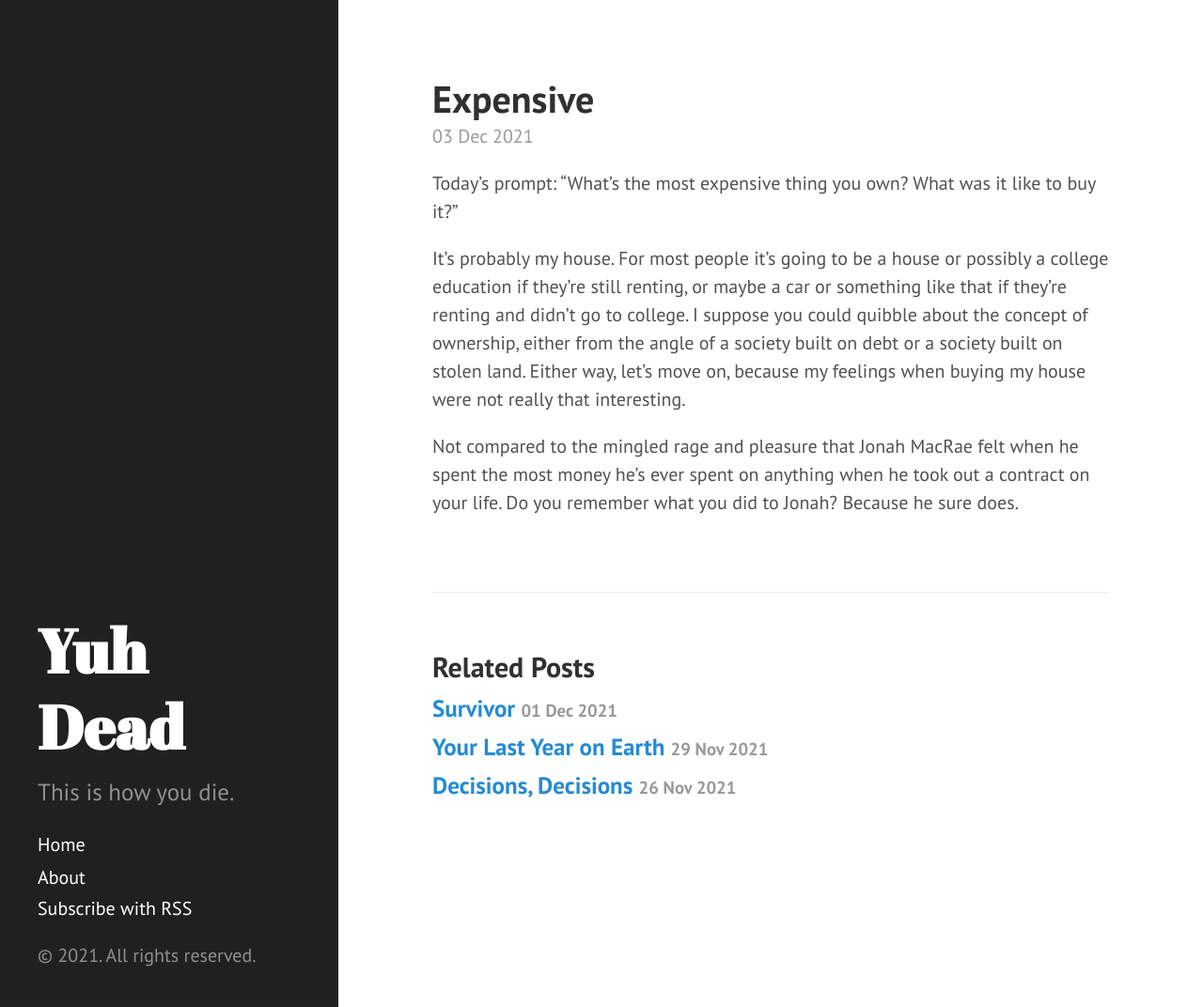
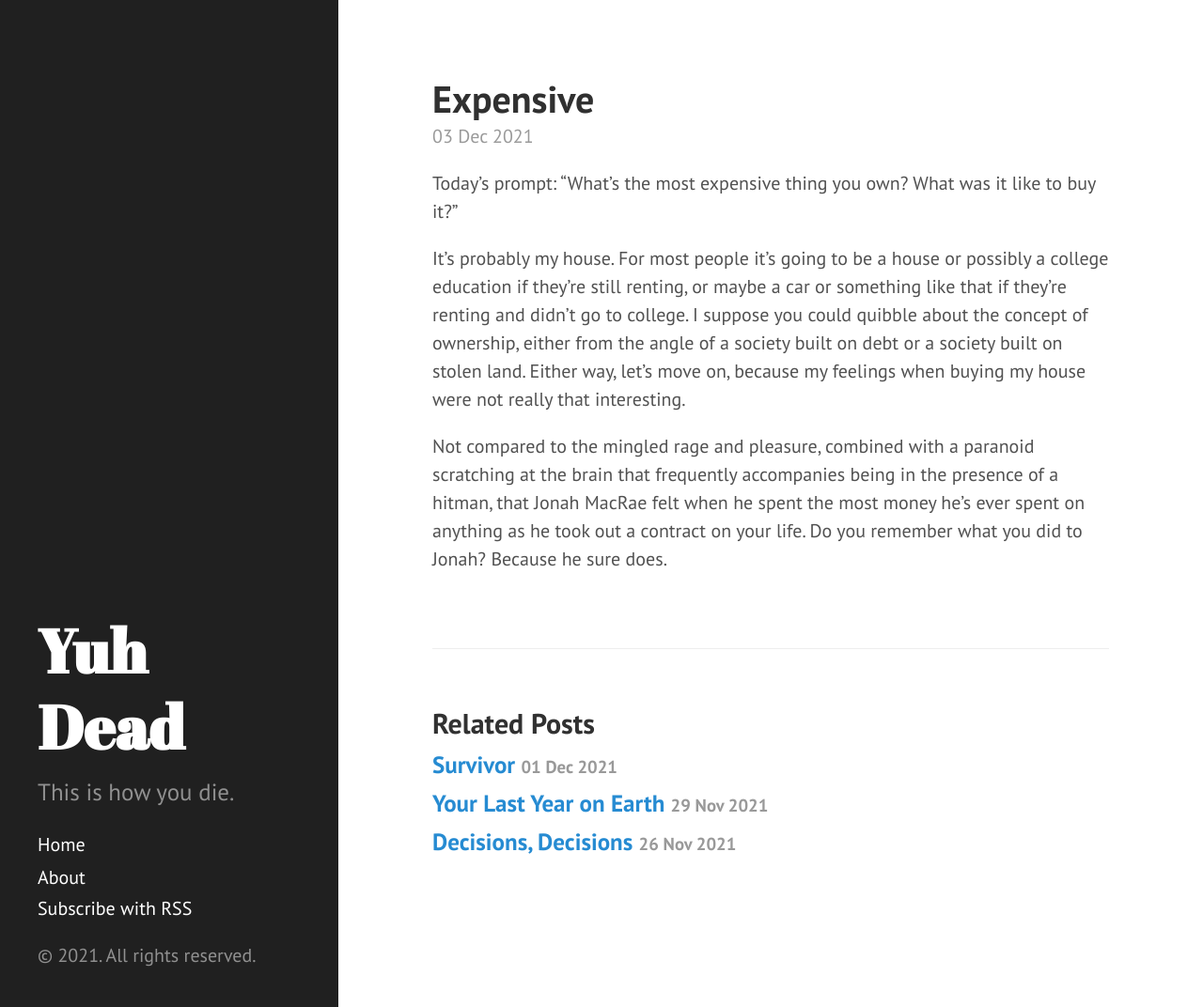
Before and after one commit to LoraV/LoraV.github.io, a Jekyll site: the page built from _posts/2021-12-03-expensive.markdown, in a window 1280 px wide and 1072 px high. Shown: the whole window at 94% size. Built offline with Jekyll 4.4.1, drawn with Linux system fonts in a browser that asks for light colours.

Commit message:
talk more about Jonah's feelings

```diff
--- a/_posts/2021-12-03-expensive.markdown
+++ b/_posts/2021-12-03-expensive.markdown
@@ -8,4 +8,4 @@ Today's prompt: "What's the most expensive thing you own? What was it like to bu
 
 It's probably my house. For most people it's going to be a house or possibly a college education if they're still renting, or maybe a car or something like that if they're renting and didn't go to college. I suppose you could quibble about the concept of ownership, either from the angle of a society built on debt or a society built on stolen land. Either way, let's move on, because my feelings when buying my house were not really that interesting.
 
-Not compared to the mingled rage and pleasure that Jonah MacRae felt when he spent the most money he's ever spent on anything when he took out a contract on your life. Do you remember what you did to Jonah? Because he sure does.
+Not compared to the mingled rage and pleasure, combined with a paranoid scratching at the brain that frequently accompanies being in the presence of a hitman, that Jonah MacRae felt when he spent the most money he's ever spent on anything as he took out a contract on your life. Do you remember what you did to Jonah? Because he sure does.
```
